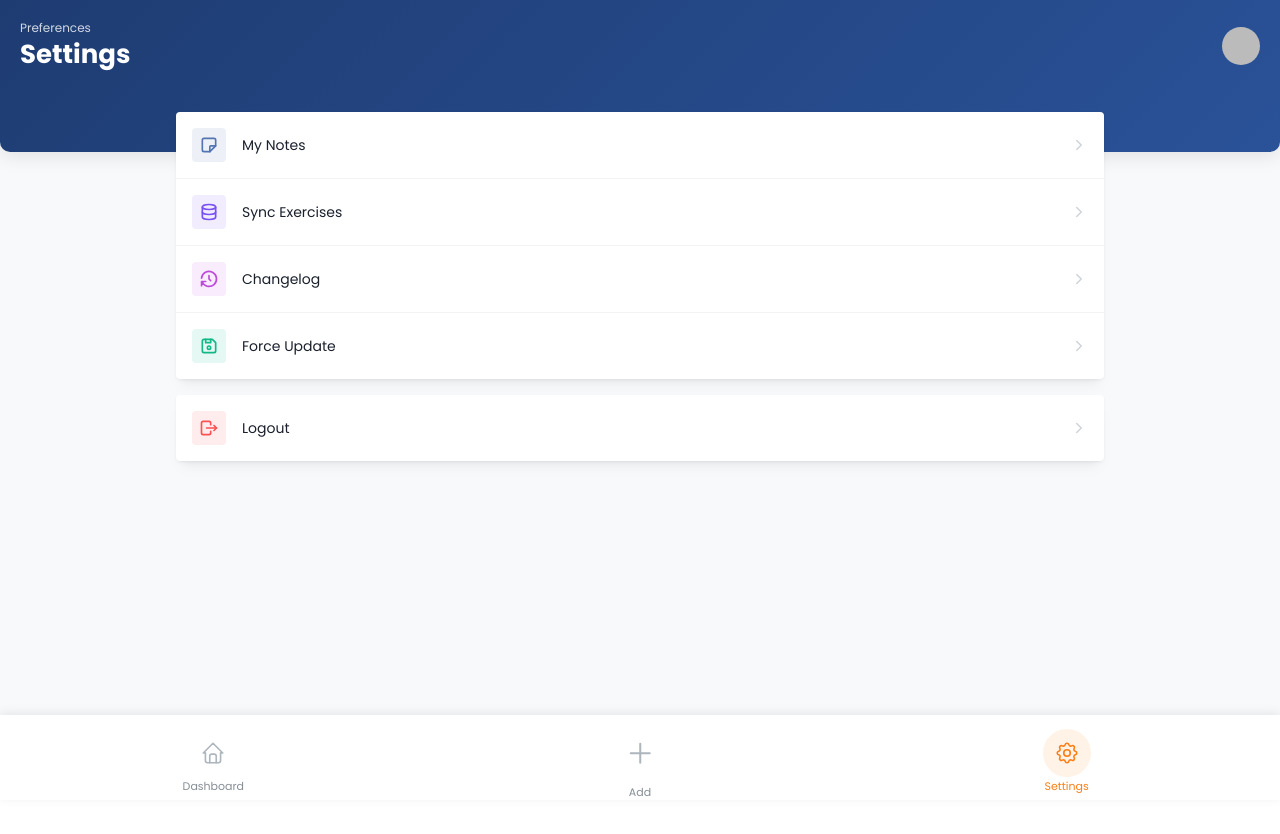
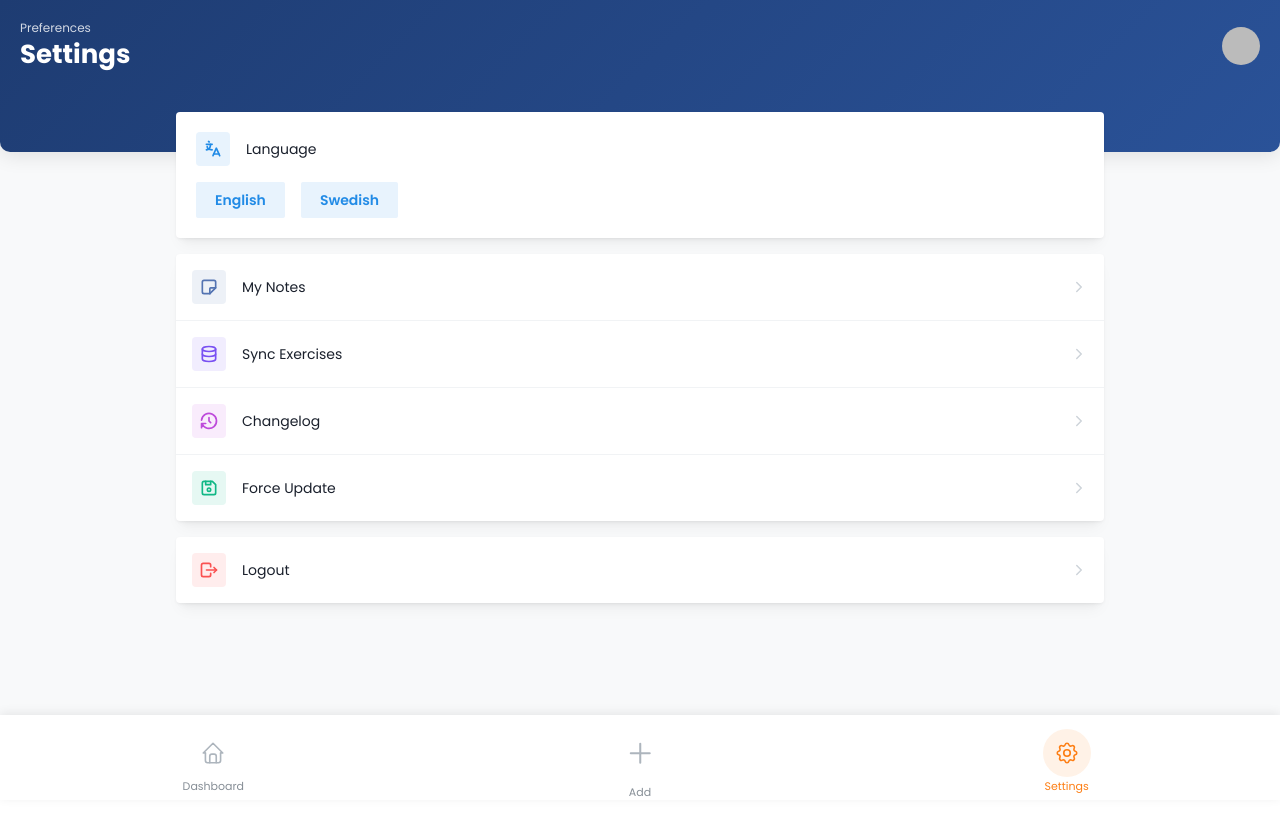
Before and after one commit to Jojjeboy/workout-log, a React (Vite) app: page /settings in a window 1280 px wide. Shown: the top 834 px of the page. Built offline with nearby package versions, Linux system fonts and the light colour scheme; no server answers; sample sign-in values are in the browser's storage.

Commit message:
i18n language toggle support

```diff
--- a/package.json
+++ b/package.json
@@ -23,9 +23,12 @@
     "dayjs": "^1.11.19",
     "dexie": "^4.2.1",
     "firebase": "^12.6.0",
+    "i18next": "^25.6.3",
+    "i18next-browser-languagedetector": "^8.2.0",
     "lucide-react": "^0.555.0",
     "react": "^19.2.0",
     "react-dom": "^19.2.0",
+    "react-i18next": "^16.3.5",
     "react-router-dom": "^7.9.6",
     "recharts": "^3.5.0",
     "tailwind-merge": "^3.4.0",
--- a/src/components/Footer.tsx
+++ b/src/components/Footer.tsx
@@ -1,6 +1,7 @@
 import { AppShell, Group, Text, UnstyledButton, useMantineTheme, ThemeIcon, Stack } from '@mantine/core';
 import { IconHome, IconPlus, IconSettings } from '@tabler/icons-react';
 import { useLocation, useNavigate } from 'react-router-dom';
+import { useTranslation } from 'react-i18next';
 
 /**
  * Footer component with bottom navigation
@@ -9,6 +10,7 @@ import { useLocation, useNavigate } from 'react-router-dom';
  * - Active state highlighting for current page
  */
 export function Footer() {
+    const { t } = useTranslation();
     const navigate = useNavigate();
     const location = useLocation();
     const theme = useMantineTheme();
@@ -93,9 +95,9 @@ export function Footer() {
         >
             {/* Background color changes based on dark mode */}
             <Group h="100%" gap={0} bg="white" align="center">
-                <NavItem path="/" icon={IconHome} label="Dashboard" color="blue" />
-                <NavItem path="/exercises" icon={IconPlus} label="Add" color="cyan" large />
-                <NavItem path="/settings" icon={IconSettings} label="Settings" color="orange" />
+                <NavItem path="/" icon={IconHome} label={t('footer.dashboard')} color="blue" />
+                <NavItem path="/exercises" icon={IconPlus} label={t('footer.add')} color="cyan" large />
+                <NavItem path="/settings" icon={IconSettings} label={t('footer.settings')} color="orange" />
             </Group>
         </AppShell.Footer>
     );
--- a/src/features/settings/SettingsPage.tsx
+++ b/src/features/settings/SettingsPage.tsx
@@ -1,7 +1,8 @@
-import { Container, Title, Text, Paper, Group, Stack, useMantineTheme, ThemeIcon, Box, Badge, Divider, Avatar } from '@mantine/core';
+import { Container, Title, Text, Paper, Group, Stack, useMantineTheme, ThemeIcon, Box, Badge, Divider, Avatar, Button } from '@mantine/core';
 import { useEffect, useState } from 'react';
-import { IconLogout, IconChevronRight, IconNote, IconRefresh, IconDatabase, IconDeviceFloppy, IconHistory } from '@tabler/icons-react';
+import { IconLogout, IconChevronRight, IconNote, IconRefresh, IconDatabase, IconDeviceFloppy, IconHistory, IconLanguage } from '@tabler/icons-react';
 import { useNavigate } from 'react-router-dom';
+import { useTranslation } from 'react-i18next';
 import { authService } from '../../services/authService';
 import { useExerciseSync } from '../../hooks/useExerciseSync'; // Import hook directly to use in custom row
 import { showNotification } from '@mantine/notifications';
@@ -10,6 +11,7 @@ import { useAuth } from '../../hooks/useAuth';
 import { ConfirmDialog } from '../../components/ConfirmDialog';
 
 export function SettingsPage() {
+    const { t, i18n } = useTranslation();
     const navigate = useNavigate();
     const theme = useMantineTheme();
     const { syncFromJson, isSyncingFromJson } = useExerciseSync();
@@ -164,7 +166,7 @@ export function SettingsPage() {
                 <Group justify="space-between" align="center" mb="lg">
                     <div>
                         <Text size="xs" style={{ opacity: 0.8 }}>Preferences</Text>
-                        <Title order={2} style={{ color: 'white' }}>Settings</Title>
+                        <Title order={2} style={{ color: 'white' }}>{t('settings.title')}</Title>
                     </div>
                     <Avatar
                         src={user?.photoURL}
@@ -181,6 +183,32 @@ export function SettingsPage() {
 
             <Container size="md" px="md" style={{ marginTop: '-40px' }}>
                 <Stack gap="md">
+                    {/* Language Settings */}
+                    <Paper radius="sm" shadow="sm" bg="white" p="lg">
+                        <Group>
+                            <ThemeIcon variant="light" color="blue" size="lg" radius="sm">
+                                <IconLanguage size={20} />
+                            </ThemeIcon>
+                            <Text fw={500} size="sm">{t('settings.language')}</Text>
+                        </Group>
+                        <Group mt="md">
+                            <Button
+                                variant={i18n.language === 'en' ? 'filled' : 'light'}
+                                onClick={() => i18n.changeLanguage('en')}
+                                color="blue"
+                            >
+                                {t('settings.english')}
+                            </Button>
+                            <Button
+                                variant={i18n.language === 'sv' ? 'filled' : 'light'}
+                                onClick={() => i18n.changeLanguage('sv')}
+                                color="blue"
+                            >
+                                {t('settings.swedish')}
+                            </Button>
+                        </Group>
+                    </Paper>
+
                     {/* Main Settings Group */}
                     <Paper radius="sm" shadow="sm" bg="white" style={{ overflow: 'hidden' }}>
                         <SettingsRow
--- /dev/null
+++ b/src/i18n.ts
@@ -0,0 +1,32 @@
+import i18n from 'i18next';
+import { initReactI18next } from 'react-i18next';
+import LanguageDetector from 'i18next-browser-languagedetector';
+
+import translationEN from './locales/en/translation.json';
+import translationSV from './locales/sv/translation.json';
+
+const resources = {
+  en: {
+    translation: translationEN,
+  },
+  sv: {
+    translation: translationSV,
+  },
+};
+
+i18n
+  .use(LanguageDetector)
+  .use(initReactI18next)
+  .init({
+    resources,
+    fallbackLng: 'en',
+    interpolation: {
+      escapeValue: false, // react already safes from xss
+    },
+    detection: {
+      order: ['localStorage', 'navigator'],
+      caches: ['localStorage'],
+    },
+  });
+
+export default i18n;
--- /dev/null
+++ b/src/locales/en/translation.json
@@ -0,0 +1,13 @@
+{
+  "settings": {
+    "title": "Settings",
+    "language": "Language",
+    "english": "English",
+    "swedish": "Swedish"
+  },
+  "footer": {
+    "dashboard": "Dashboard",
+    "add": "Add",
+    "settings": "Settings"
+  }
+}
--- /dev/null
+++ b/src/locales/sv/translation.json
@@ -0,0 +1,13 @@
+{
+  "settings": {
+    "title": "Inställningar",
+    "language": "Språk",
+    "english": "Engelska",
+    "swedish": "Svenska"
+  },
+  "footer": {
+    "dashboard": "Översikt",
+    "add": "Lägg till",
+    "settings": "Inställningar"
+  }
+}
--- a/src/main.tsx
+++ b/src/main.tsx
@@ -8,6 +8,7 @@ import App from './App';
 import { theme } from './theme';
 import '@mantine/core/styles.css';
 import '@mantine/dates/styles.css';
+import './i18n';
 import './index.css';
 
 const queryClient = new QueryClient({
```
Also changed, not shown: public/commits.json (+10 -0 lines), 2 other files (tests, documents, lock files or other folders).
